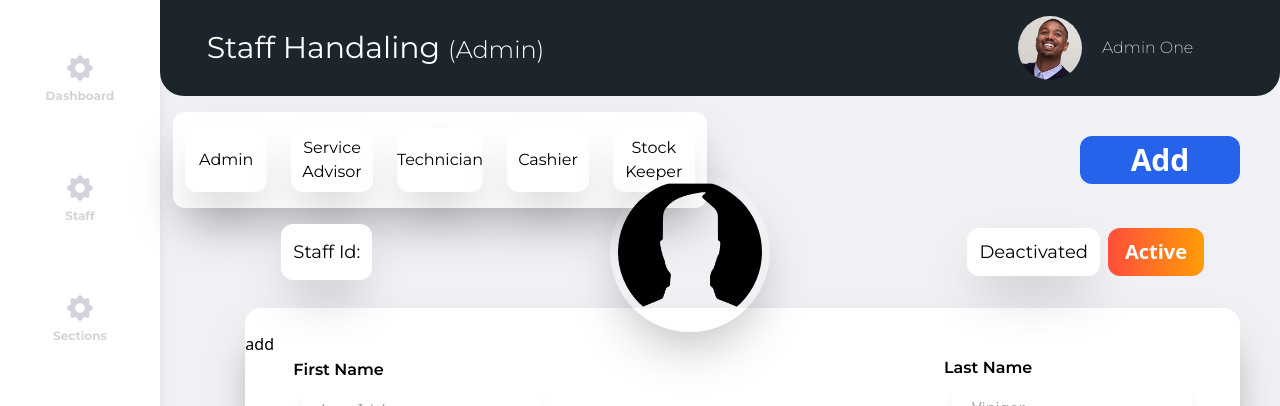
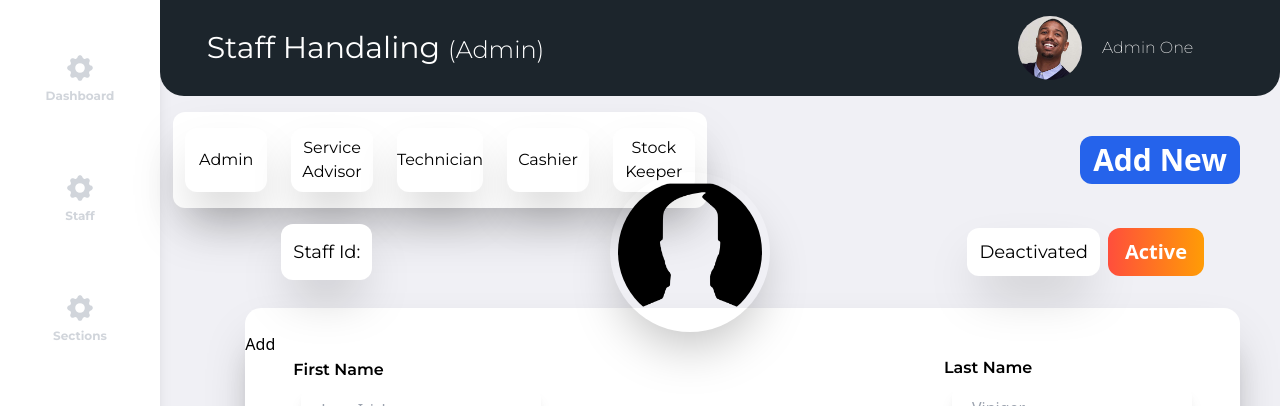
Before and after one commit to dumidu1998/autoaid-front, a React (Create React App) app: page /admin/staff in a window 1280 px wide. Shown: the top 406 px of the page. Built offline with nearby package versions, Linux system fonts and the light colour scheme; no server answers.

Commit message:
Admin Update done

```diff
--- a/src/components/Moleculars/admin/StaffManageForm.js
+++ b/src/components/Moleculars/admin/StaffManageForm.js
@@ -1,26 +1,23 @@
 
-import React, { useState } from 'react'
+import React, { useEffect, useState } from 'react'
 import StaffManageFormTxt from '../../Atoms/admin/StaffManageFormTxt';
 import { Formik, Field, Form } from 'formik';
 import axios from 'axios';
 
 export default function StaffManageForm(props) {
+
+    const [initvals, setinitvals] = useState();
+
+    useEffect(() => {
+        setinitvals(props.staffdetails);
+    }, [props.staffdetails])
+
+
     return (
         <div className="w-full shadow-xl ">
             <Formik
-                // initialValues={{
-                //     firstName: '',
-                //     lastName: '',
-                //     email: '',
-                //     contactNum: '',
-                //     city: '',
-                //     role: '',
-                //     password: '',
-                //     address: '',
-                //     userName: ''
-                // }}
                 enableReinitialize
-                initialValues={props.staffdetails}
+                initialValues={initvals}
                 onSubmit={async (values) => {
                     await new Promise((r) => setTimeout(r, 500));
                     axios.post(`${process.env.REACT_APP_API_BASE_URL}/admin/addstaff`, values)
@@ -45,7 +42,7 @@ export default function StaffManageForm(props) {
             >
 
                 <Form>
-                    <button>add </button>
+                    <button type="submit">Add </button>
                     <div className=" bg-white rounded-2xl shadow-2xl  flex justify-between items-center -mt-12 py-9 px-12 mb-4">
 
                         <div className="flex flex-col">
--- a/src/components/Moleculars/admin/StaffNavbarMolecular.js
+++ b/src/components/Moleculars/admin/StaffNavbarMolecular.js
@@ -1,15 +1,18 @@
 import React, { Component } from 'react';
+import { Link } from 'react-router-dom';
 import StaffManageBtn from '../../Atoms/admin/StaffManageBtn';
 import StaffNavBar from '../../Atoms/admin/StaffNavBar';
 class StaffNavbarMolecular extends Component {
-    state = {  }
+    state = {}
     render() {
         return (
             <div className="flex justify-between items-center">
                 <div className=" bg-white h-24 flex justify-center items-center w-6/12 rounded-xl shadow-2xl">
-                    <StaffNavBar/>
+                    <StaffNavBar />
                 </div>
-                <StaffManageBtn setColor="bg-blue-600" btnName="Add"/>
+                <Link to="/admin/staff" >
+                    <StaffManageBtn setColor="bg-blue-600" btnName="Add New" />
+                </Link>
             </div>
         );
     }
--- a/src/pages/admin/AdminStaff.js
+++ b/src/pages/admin/AdminStaff.js
@@ -28,6 +28,18 @@ export default function AdminStaff() {
    useEffect(() => {
       if (staffid) {
          getData();
+      } else {
+         setstaffdetails({
+            firstName: '',
+            lastName: '',
+            email: '',
+            contactNum: '',
+            city: '',
+            role: '',
+            password: '',
+            address: '',
+            userName: ''
+         })
       }
    }, [staffid])
 
```
